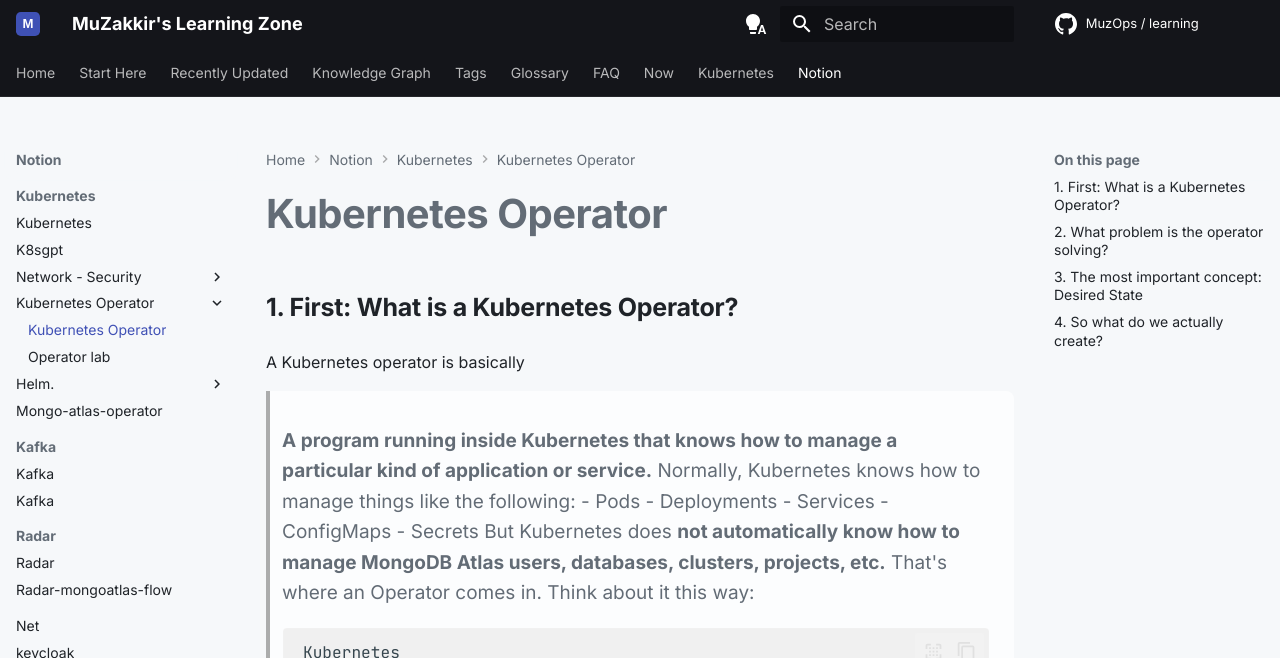
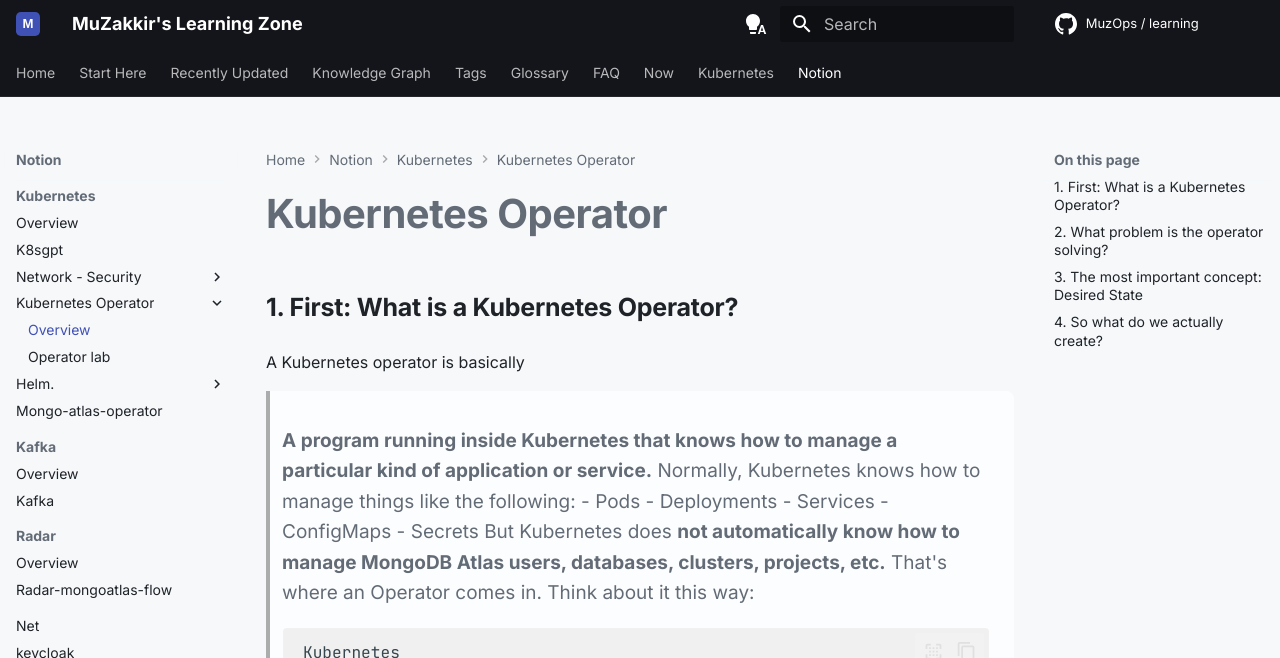
Before and after one commit to muzakkirsaifi123/learning_sbs, an MkDocs documentation site: the page built from docs/notion/kubernetes/kubernetes-operator.md, in a window 1280 px wide. Shown: the top 658 px of the page. Built offline with MkDocs 1.6.1 and Material for MkDocs 9.7.7, drawn with Linux system fonts in a browser that asks for light colours; plug-ins that fetch from the network failed and are left out; comment, search, counter and statistics services are not loaded.

Commit message:
fix: duplicate section-title nav entries + RSS plugin date parsing failure
1. Nav duplication (what you flagged against the real Notion sidebar):
   every Notion parent-with-children page writes both its own content file
   and a subfolder for its children, and build_nav_tree mirrored that as
   {Title: [{Title: same_page}, ...children]} -- so every expandable
   section showed its own title twice: once as the header, once again as
   an identically-labelled first child. Material's navigation.indexes
   would normally collapse exactly this pattern into one clickable header,
   but that feature depends on use_directory_urls, which is off here for
   the offline plugin's file:// support -- so it never actually applied.
   Relabelled that first entry "Overview" instead of repeating the
   section's title, in both build_nav_tree (for future syncs) and the
   current mkdocs.yml (applied directly, order preserved, so this doesn't
   wait for the next scheduled sync).

2. RSS plugin failing --strict with 17 "Incompatible date found" errors:
   date_from_meta.as_creation pointed at a "date" front matter field that
   notion_sync.py never writes (it writes created_time/last_edited_time),
   and no datetime_format was set, so the plugin fell back to expecting
   "%Y-%m-%d %H:%M" while every page's front matter actually has Notion's
   ISO-8601-with-milliseconds format (2026-08-31T11:33:00.000Z). Fixed
   as_creation to point at created_time, and set datetime_format to
   "%Y-%m-%dT%H:%M:%S.%fZ" to match what's actually in the front matter.

Both verified locally: mkdocs build --strict passes clean (no RSS errors),
nav no longer shows duplicate section-title entries, full test suite and
check_docs.py still pass.

```diff
--- a/mkdocs.yml
+++ b/mkdocs.yml
@@ -155,25 +155,25 @@
   # BEGIN NOTION NAV — auto-generated by notion_sync.py, do not edit by hand
   - Notion:
       - Kubernetes:
-          - Kubernetes: notion/kubernetes.md
+          - Overview: notion/kubernetes.md
           - K8sgpt: notion/kubernetes/k8sgpt.md
           - Network - Security:
-              - Network - Security: notion/kubernetes/network-security.md
+              - Overview: notion/kubernetes/network-security.md
               - Istio and Mesh (Basic Q&A and confusion before start): notion/kubernetes/network-security/istio-and-mesh-basic-qa-and-confusion-before-start.md
               - Istio { Practice Lab - theory }: notion/kubernetes/network-security/istio-practice-lab-theory-.md
           - Kubernetes Operator:
-              - Kubernetes Operator: notion/kubernetes/kubernetes-operator.md
+              - Overview: notion/kubernetes/kubernetes-operator.md
               - Operator lab: notion/kubernetes/kubernetes-operator/operator-lab.md
           - Helm.:
-              - Helm.: notion/kubernetes/helm.md
+              - Overview: notion/kubernetes/helm.md
               - Helm Upgrade: notion/kubernetes/helm/helm-upgrade.md
               - How to use the helm plugin:: notion/kubernetes/helm/how-to-use-the-helm-plugin.md
           - Mongo-atlas-operator: notion/kubernetes/mongo-atlas-operator.md
       - Kafka:
-          - Kafka: notion/kafka.md
+          - Overview: notion/kafka.md
           - Kafka: notion/kafka/kafka.md
       - Radar:
-          - Radar: notion/radar.md
+          - Overview: notion/radar.md
           - Radar-mongoatlas-flow: notion/radar/radar-mongoatlas-flow.md
       - Net: notion/net.md
       - keycloak: notion/keycloak.md
@@ -198,8 +198,13 @@
   - rss:
       match_path: "notion/.*"
       date_from_meta:
-        as_creation: date
+        as_creation: created_time
         as_update: last_edited_time
+        # Notion's API returns ISO-8601 with milliseconds and a Z suffix
+        # (2026-08-31T11:33:00.000Z) -- the plugin's default expected
+        # format is "%Y-%m-%d %H:%M", so every page failed to parse
+        # without this override.
+        datetime_format: "%Y-%m-%dT%H:%M:%S.%fZ"
       categories:
         - tags
   # BEGIN NOTION REDIRECTS — auto-generated by notion_sync.py, do not edit by hand
```
Also changed, not shown: notion_sync.py (+9 -1 lines).
